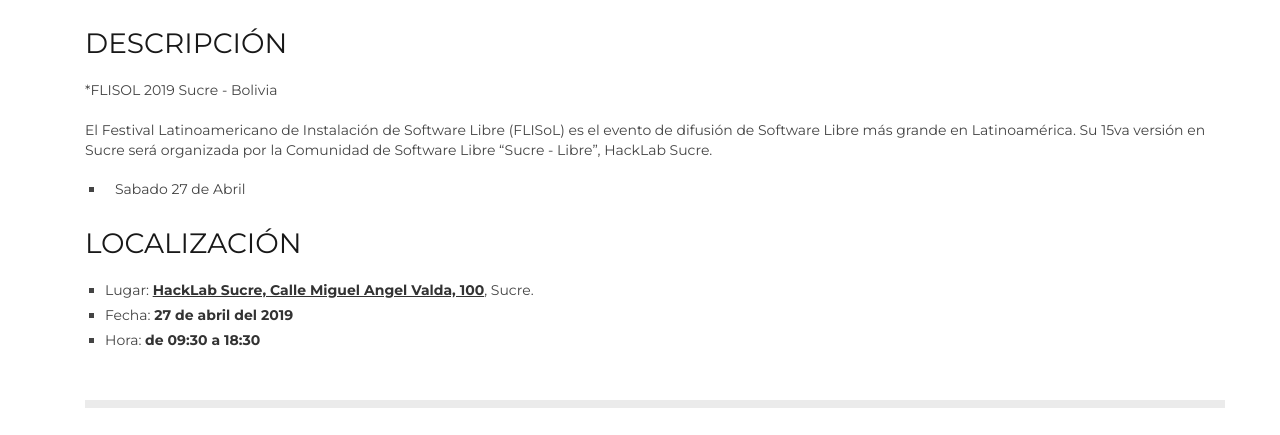
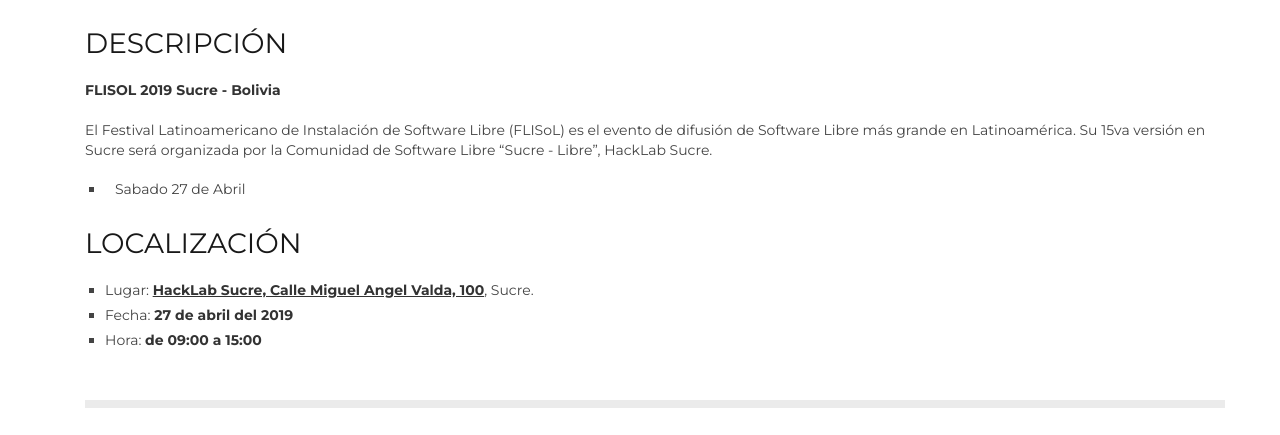
Before and after one commit to HackLab-Sucre/hacklab-sucre.github.io, a Jekyll site: the page built from _posts/2019-04-27-flisol-sucre.md, in a window 1280 px wide. Shown: the part 1591-2026 px from the top of the page. Built offline with Jekyll 4.4.1, drawn with Linux system fonts in a browser that asks for light colours.

Commit message:
Update 2019-04-27-flisol-sucre.md

```diff
--- a/_posts/2019-04-27-flisol-sucre.md
+++ b/_posts/2019-04-27-flisol-sucre.md
@@ -5,8 +5,8 @@
 subtitle: 27 de abril de 2019 / Sucre
 description: "El Festival Latinoamericano de Instalación de Software Libre (FLISoL) es el evento de difusión de Software Libre más grande en Latinoamérica"
 #Fecha
-startDate: 2019-04-19T09:30
-endDate: 2019-04-27T18:30
+startDate: 2019-04-19T09:00
+endDate: 2019-04-27T15:00
 #Lugar
 place: "HackLab Sucre"
 street: "Calle Miguel Angel Valda, 100"
@@ -15,9 +15,10 @@
 map: "https://www.google.es/maps/place/HackLab+Sucre/@-19.0412735,-65.2591987,738m/data=!3m1!1e3!4m12!1m6!3m5!1s0x93fbcf1b0f977ddd:0x5883d248ad7ce480!2sHackLab+Sucre!8m2!3d-19.0412735!4d-65.25701!3m4!1s0x93fbcf1b0f977ddd:0x5883d248ad7ce480!8m2!3d-19.0412735!4d-65.25701"
 category: actividades
 ---
-![FLISoL Sucre (2019)](/recursos/cursos/flisol-sucre-2019.png){:width="600px" align="center"}
+![FLISoL Sucre (2019)](/recursos/cursos/flisol-sucre-2019.png){:width="600px" align="middle"}
 ### DESCRIPCIÓN
-*FLISOL 2019 Sucre - Bolivia
+
+**FLISOL 2019 Sucre - Bolivia**
 
 El Festival Latinoamericano de Instalación de Software Libre (FLISoL) es el evento de difusión de Software Libre más grande en Latinoamérica. Su 15va versión en Sucre será organizada por la Comunidad de Software Libre "Sucre - Libre", HackLab Sucre.
 
```
